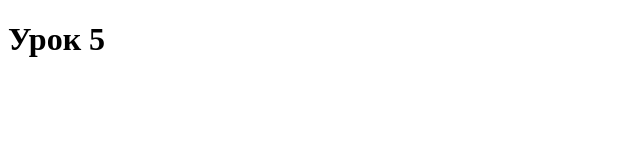
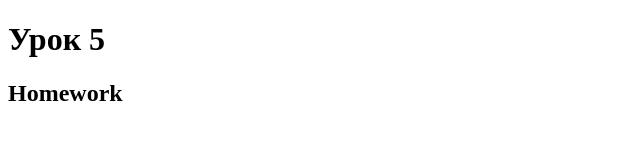
Before and after one commit to irashovdra/HW-5-6, a plain HTML site: page index.html in a window 1280 px wide. Shown: the whole page, without its empty margins (0-640 px from the left). Drawn offline with Linux system fonts and the light colour scheme.

Commit message:
Update index.html

```diff
--- a/index.html
+++ b/index.html
@@ -8,5 +8,6 @@
 </head>
 <body>
  <h1>Урок 5</h1>
+ <h2>Homework</h2>
 </body>
 </html>
```
